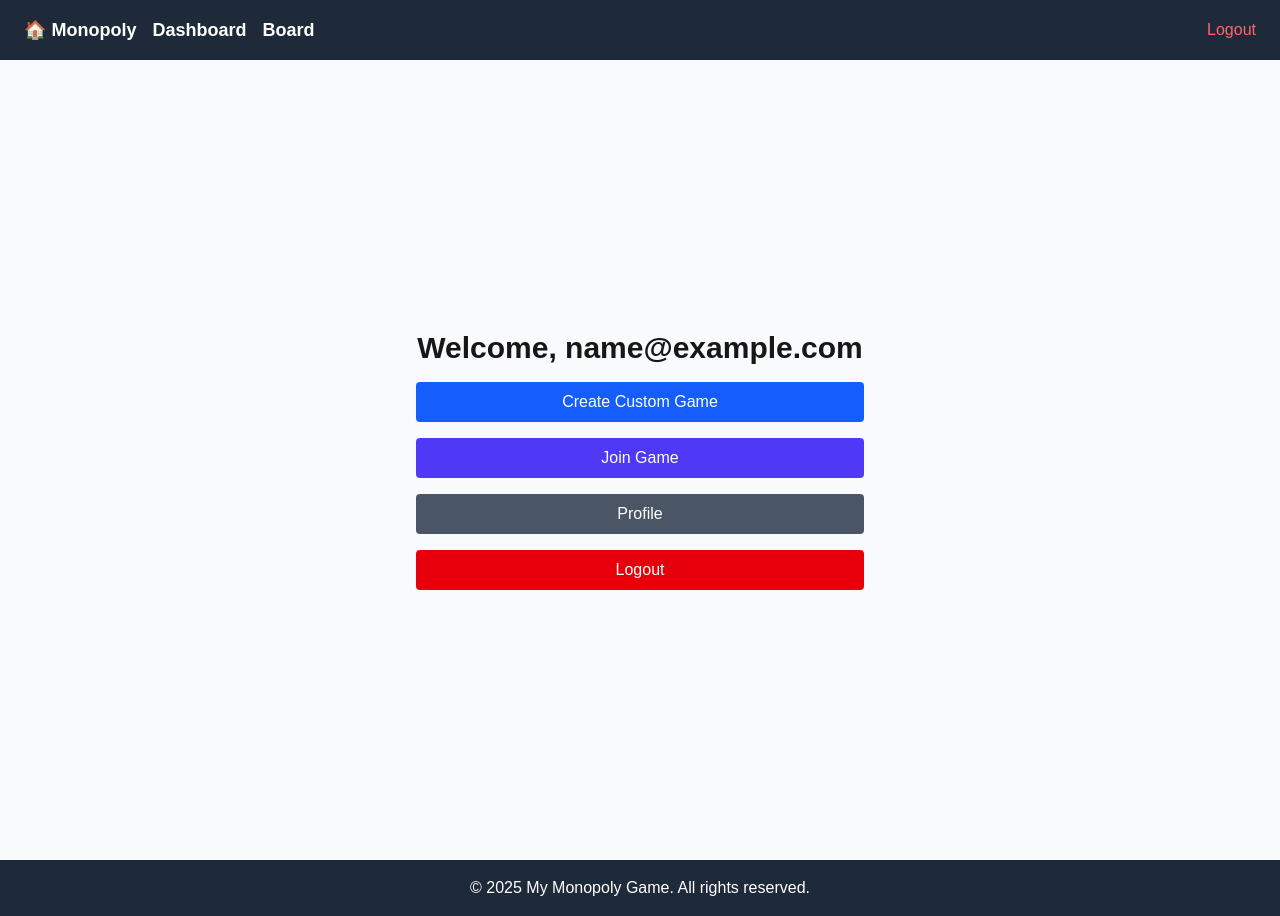
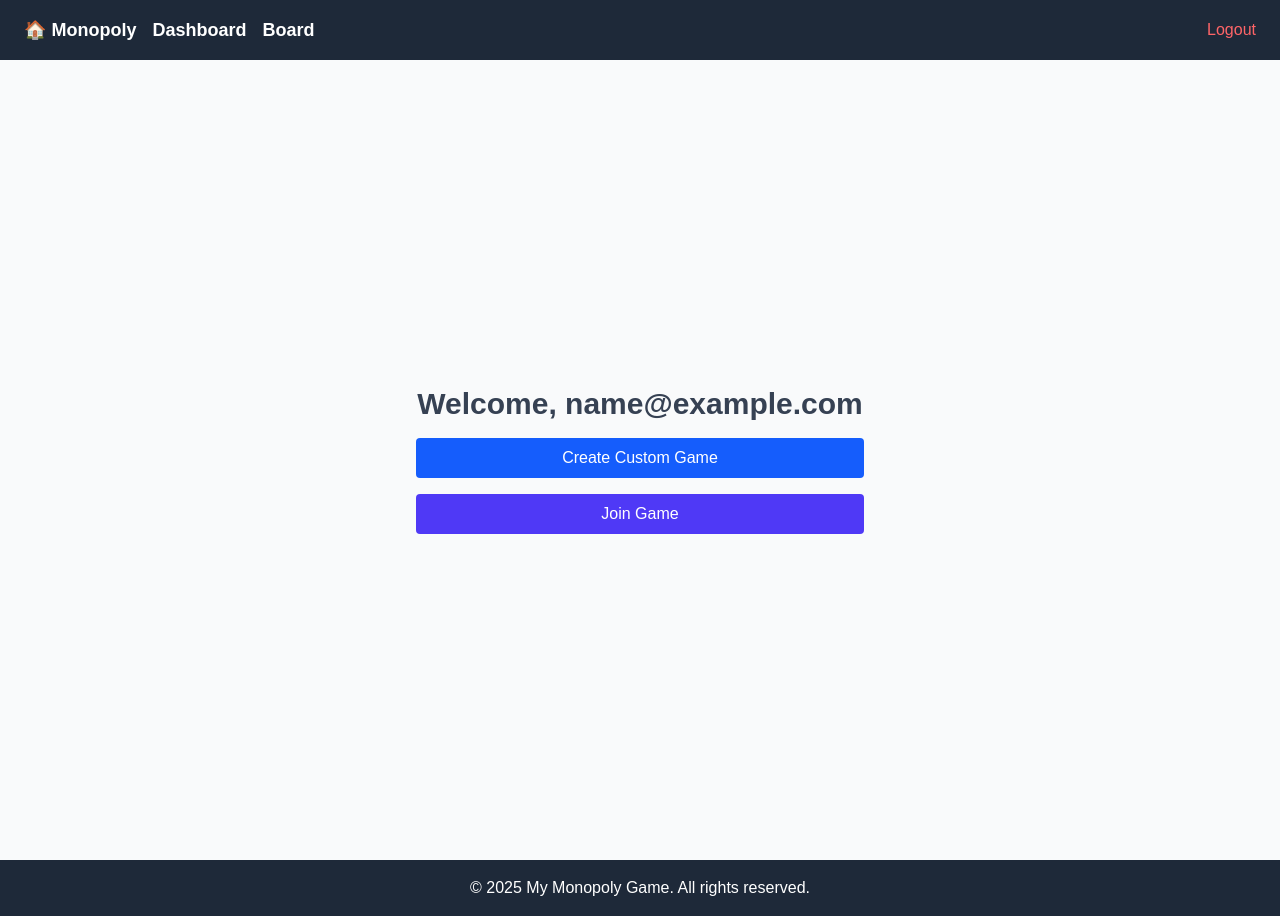
Before and after one commit to IoanTimis/P_Web_Front, a Next.js app: page /dashboard in a window 1280 px wide. Built offline with nearby package versions, Linux system fonts and the light colour scheme; sample sign-in values are in the browser's storage.

Commit message:
enhance styling for Create Game and Dashboard pages

```diff
--- a/src/app/create-game/page.tsx
+++ b/src/app/create-game/page.tsx
@@ -17,7 +17,7 @@ export default function CreateGamePage() {
   return (
     <div className="min-h-screen flex items-center justify-center bg-gray-100 px-4">
       <form onSubmit={handleCreateGame} className="bg-white p-8 rounded-xl shadow-md w-full max-w-md space-y-4">
-        <h2 className="text-2xl font-bold text-center">Create Custom Game</h2>
+        <h2 className="text-2xl font-bold text-center text-gray-700">Create Custom Game</h2>
 
         <label className="block">
           <span className="text-gray-700">Game Name (optional)</span>
@@ -25,7 +25,7 @@ export default function CreateGamePage() {
             type="text"
             value={gameName}
             onChange={(e) => setGameName(e.target.value)}
-            className="w-full mt-1 border p-2 rounded"
+            className="w-full mt-1 border p-2 rounded text-gray-700"
             placeholder="Ex: Monopoly Night"
           />
         </label>
@@ -35,7 +35,7 @@ export default function CreateGamePage() {
           <select
             value={playerCount}
             onChange={(e) => setPlayerCount(parseInt(e.target.value))}
-            className="w-full mt-1 border p-2 rounded"
+            className="w-full mt-1 border p-2 rounded text-gray-700"
           >
             {[2, 3, 4].map((n) => (
               <option key={n} value={n}>{n} Players</option>
--- a/src/app/dashboard/page.tsx
+++ b/src/app/dashboard/page.tsx
@@ -23,7 +23,7 @@ export default function Dashboard() {
 
   return (
     <div className="min-h-screen flex flex-col items-center justify-center bg-gray-50 px-4">
-      <h1 className="text-3xl font-bold mb-4">Welcome, {user?.email}</h1>
+      <h1 className="text-3xl font-bold mb-4 text-gray-700">Welcome, {user?.email}</h1>
       <div className="flex flex-col gap-4 w-full max-w-md">
         <button
           onClick={() => router.push('/create-game')}
@@ -37,19 +37,6 @@ export default function Dashboard() {
         >
           Join Game
         </button>
-
-        <button
-          className="bg-gray-600 text-white py-2 rounded hover:bg-gray-700 transition"
-        >
-          Profile
-        </button>
-
-        <button
-          onClick={handleLogout}
-          className="bg-red-600 text-white py-2 rounded hover:bg-red-700 transition"
-        >
-          Logout
-        </button>
       </div>
     </div>
   );
```
